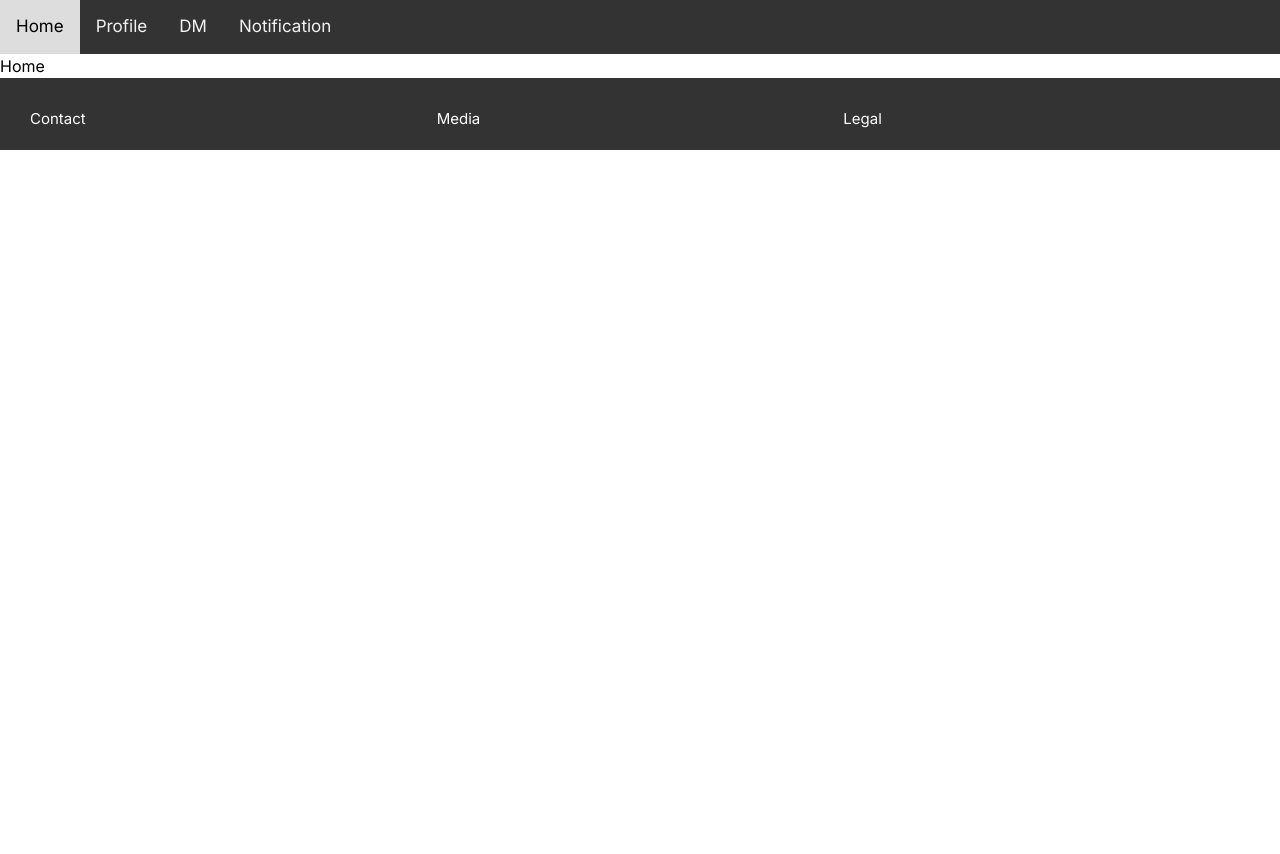
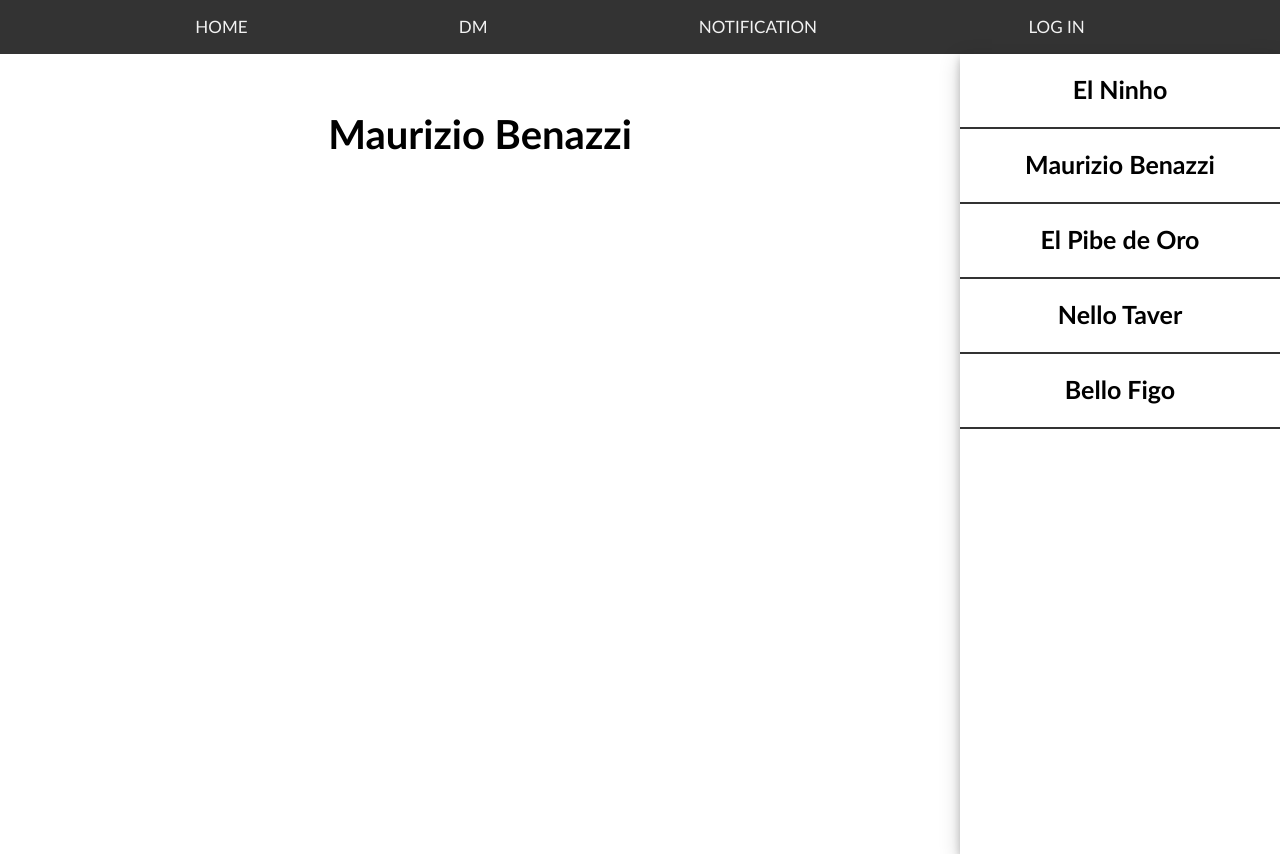
Before and after one commit to matteraggi/avvoltoio-smm, a Next.js app: page / in a window 1280 px wide. Before the commit the page ends 800 px from the top, so only its background shows below. Built offline with nearby package versions, Linux system fonts and the light colour scheme.

Commit message:
prototipo homepage

```diff
--- a/src/app/components/Footer.tsx
+++ /dev/null
@@ -1,13 +0,0 @@
-const Footer = () => {
-  return (
-    <footer className="footer">
-      <ul className="footer__nav">
-        <h2 className="nav__title">Contact</h2>
-        <h2 className="nav__title">Media</h2>
-        <h2 className="nav__title">Legal</h2>
-      </ul>
-    </footer>
-  );
-};
-
-export default Footer;
--- a/src/app/components/Login.tsx
+++ b/src/app/components/Login.tsx
@@ -1,10 +1,12 @@
 import { useState } from "react";
 import { baseUrl } from "../shared";
+import { useRouter } from "next/navigation";
 
 const Login = (props) => {
   const [username, setUsername] = useState("");
   const [password, setPassword] = useState("");
   const [rememberMe, setRememberMe] = useState(false);
+  const router = useRouter();
 
   const [error, setError] = useState(false); //messaggio di errore
 
@@ -33,12 +35,15 @@ const Login = (props) => {
           setPassword("");
           setRememberMe(false);
           setUsername("");
+        } else {
+          router.push("/");
         }
-        //rindirizza verso home
+        //reindirizza verso home
         return response.json();
       })
       .then((data) => {
-        localStorage.setItem("token", data);
+        localStorage.setItem("id_token", data.id_token);
+        console.log(localStorage);
       })
       .catch((error) => {
         console.log("Authorization failed : " + error.message);
@@ -47,13 +52,12 @@ const Login = (props) => {
   };
 
   return (
-    <section className="login">
+    <section className="login ">
       {error ? (
         <div className="error">
           <span className="close" onClick={closeError} />
           <p className="error-text">
-            Le credenziali inserite non
-            corrispondono a nessun account SMM.
+            Le credenziali inserite non corrispondono a nessun account SMM.
           </p>
         </div>
       ) : (
--- a/src/app/components/Navbar.tsx
+++ b/src/app/components/Navbar.tsx
@@ -1,14 +1,21 @@
 import Link from "next/link";
 
 const Navbar = () => {
+
+const logged = false;
+
   return (
     <div className="topnav">
-      <Link href="/">Home</Link>
-      <Link href="/login">Profile</Link>
+      <Link href="/">HOME</Link>
       <Link href="/dm">DM</Link>
-      <Link href="/notification">Notification</Link>
-</div>
-  )
-}
+      <Link href="/notification">NOTIFICATION</Link>
+      {logged ? (
+        <Link href="/profile">PROFILE</Link>
+      ) : (
+        <Link href="/login">LOG IN</Link>
+      )}
+    </div>
+  );
+};
 
-export default Navbar
+export default Navbar;
--- a/src/app/components/Register.tsx
+++ b/src/app/components/Register.tsx
@@ -1,26 +1,101 @@
 import { useState } from "react";
+import { baseUrl } from "../shared";
+
+export class Registration {
+  constructor(
+    public login: string,
+    public email: string,
+    public password: string,
+    public langKey: string
+  ) {}
+}
 
 const Register = (props) => {
-  const [username, setUsername] = useState("");
+  const [login, setLogin] = useState("");
   const [email, setEmail] = useState("");
   const [password, setPassword] = useState("");
+  const langKey = "en";
 
-  const handlesubmit = (e) => {
+  const [error, setError] = useState(false); //messaggio di errore
+  const [registered, setRegistered] = useState(false); //si è registrato?
+
+  const closeError = () => {
+    setError(false);
+  };
+  const closeRegistered = () => {
+    setRegistered(false);
+  };
+
+  const register = (e) => {
     e.preventDefault();
+    const url = baseUrl + "api/register";
+
+    fetch(url, {
+      method: "POST",
+      headers: {
+        "Content-Type": "application/json",
+      },
+      body: JSON.stringify({
+        login: login,
+        email: email,
+        password: password,
+        langKey: langKey,
+      }),
+    })
+      .then((response) => {
+        if (!response.ok) {
+          setError(true);
+          setPassword("");
+          setEmail("");
+          setLogin("");
+        } else {
+          setRegistered(true);
+        }
+        return response.json();
+      })
+      .catch((error) => {
+        console.log("Authorization failed : " + error.message);
+      });
   };
 
   return (
+    <section className="register ">
+      {error ? (
+        <div className="error">
+          <span className="close" onClick={closeError} />
+          <p className="error-text">
+            La registrazione è fallita. Riprova con nuove credenziali.
+          </p>
+        </div>
+      ) : (
+        <div className="space"></div>
+      )}
+      {registered ? (
+        <div className="registered">
+          <span className="close" onClick={closeRegistered} />
+          <p>
+            <button
+              onClick={() => props.onFormSwitch("login")}
+              className="chang-auth registered-text"
+            >
+              Ti sei appena registrato! Log in here!
+            </button>
+          </p>
+        </div>
+      ) : (
+        <div className="space"></div>
+      )}
       <div className="auth-form">
         <h1>Squealer SMM Registration 💦</h1>
-      <form onSubmit={handlesubmit} className="form-box">
-        <label htmlFor="username">Username</label>
+        <form onSubmit={register} className="form-box">
+          <label htmlFor="login">Username</label>
           <input
-          value={username}
-          onChange={(e) => setUsername(e.target.value)}
-          type="username"
+            value={login}
+            onChange={(e) => setLogin(e.target.value)}
+            type="login"
             placeholder="canny"
-          id="username"
-          name="username"
+            id="login"
+            name="login"
           ></input>
           <label htmlFor="email">Email</label>
           <input
@@ -51,6 +126,7 @@ const Register = (props) => {
           You already have an account? Log in here!
         </button>
       </div>
+    </section>
   );
 };
 
--- a/src/app/globals.css
+++ b/src/app/globals.css
@@ -19,7 +19,7 @@
 .authpage{
   text-align: center;
   display: flex;
-  min-height: 800px;
+  min-height: 900px;
   align-items: center;
   justify-content: center;
   background-image: linear-gradient(79deg, rgb(130, 149, 213), rgb(28, 67, 195), rgb(139, 162, 239));
@@ -84,12 +84,15 @@ h1{
 }
 
 .topnav {
+  display: flex;
   overflow: hidden;
   background-color: #333;
+  justify-content: space-evenly;
+  font-family:'Gill Sans', 'Gill Sans MT', Calibri, 'Trebuchet MS', sans-serif;
 }
 
 .topnav a {
-  float: left;
+  float:right;
   color: #f2f2f2;
   text-align: center;
   padding: 14px 16px;
@@ -107,39 +110,32 @@ h1{
   color: white;
 }
 
+
 .footer {
   display: flex;
-  padding: 30px 30px 20px 30px;
+  overflow: hidden;
   background-color: #333;
+  justify-content: space-evenly;
 }
 
-.footer > * {
-  flex:  1 100%;
+.footer a {
+  float:right;
+  color: #f2f2f2;
+  text-align: center;
+  padding: 14px 16px;
+  text-decoration: none;
+  font-size: 17px;
 }
 
-.nav__title {
-  font-weight: 400;
-  font-size: 15px;
+.footer a:hover {
+  background-color: #ddd;
+  color: black;
+}
+
+.footer a.active {
+  background-color: #04AA6D;
   color: white;
 }
-
-.footer ul {
-  list-style: none;
-  padding-left: 0;
-}
-
-
-.footer__nav {
-  display: flex;
-	flex-flow: row wrap;
-  align-items: center;
-  justify-content: center;
-}
-
-
-  .footer__nav > * {
-    flex: 1;
-  }
 
 
 .error{
@@ -148,11 +144,12 @@ h1{
   padding: 10px;
   width: 500px;
   height: 100px;
+}
 
-}
 .close:before{
   content: "\00d7"; /* This will render the 'X' */
   color: white;
+  cursor: pointer;
 }
 
 .error-text{
@@ -171,3 +168,68 @@ h1{
 .login{
   justify-content: center;
 }
+
+.registered{
+  background-color: rgb(13, 171, 5);
+  margin: 20px;
+  padding: 10px;
+  width: 500px;
+  height: 100px;
+}
+
+.registered-text{
+    color: white;
+    font-family: Verdana, Geneva, Tahoma, sans-serif;
+    font-size: 20px;
+}
+
+.homepage{
+  display: grid;
+  grid-template-columns: 3fr 1fr;
+  justify-content: center;
+  height: 100vh;
+}
+
+.sidebar{
+  box-shadow: 0 4px 8px 0 rgba(0, 0, 0, 0.2), 0 6px 20px 0 rgba(0, 0, 0, 0.19);
+}
+
+.box{
+  height: 75px;
+  display: flex;
+  justify-content: center;
+  align-items: center;
+  border-style: solid;
+  border-top-width: 0px;
+  border-bottom-width: 2px;
+  border-color: #333;
+  cursor: pointer;
+}
+
+li:hover{
+  background-color: lightblue;
+}
+
+li:focus{
+  background-color: #333;
+  color: white;
+}
+
+
+h3{
+  font-family: 'Gill Sans', 'Gill Sans MT', Calibri, 'Trebuchet MS', sans-serif;
+  font-weight: bold;
+  font-size: 25px;
+}
+
+.dashboard{
+  padding-top: 50px;
+  display: flex;
+  justify-content: center;
+}
+
+h2{
+  font-family: 'Gill Sans', 'Gill Sans MT', Calibri, 'Trebuchet MS', sans-serif;
+  font-weight: bold;
+  font-size: 40px;
+}
--- a/src/app/layout.tsx
+++ b/src/app/layout.tsx
@@ -2,7 +2,6 @@ import "./globals.css";
 import type { Metadata } from "next";
 import { Inter } from "next/font/google";
 import Navbar from "./components/Navbar";
-import Footer from "./components/Footer";
 const inter = Inter({ subsets: ["latin"] });
 
 export const metadata: Metadata = {
@@ -20,7 +19,6 @@ export default function RootLayout({
       <body className={inter.className}>
         <Navbar />
         {children}
-        <Footer />
       </body>
     </html>
   );
--- /dev/null
+++ b/src/app/notification/page.tsx
@@ -0,0 +1,5 @@
+const page = () => {
+  return <div>notification</div>;
+};
+
+export default page;
--- a/src/app/page.tsx
+++ b/src/app/page.tsx
@@ -1,5 +1,40 @@
 import React from "react";
 
 export default function Home() {
-  return <div>Home</div>;
+  return (
+    <section className="homepage">
+      <div className="dashboard">
+        <h2>Maurizio Benazzi</h2>
+      </div>
+      <div className="sidebar">
+        <ul>
+          <li tabIndex={0}>
+            <div className="box">
+              <h3>El Ninho</h3>
+            </div>
+          </li>
+          <li tabIndex={0}>
+            <div className="box">
+              <h3>Maurizio Benazzi</h3>
+            </div>
+          </li>
+          <li tabIndex={0}>
+            <div className="box">
+              <h3>El Pibe de Oro</h3>
+            </div>
+          </li>
+          <li tabIndex={0}>
+            <div className="box">
+              <h3>Nello Taver</h3>
+            </div>
+          </li>
+          <li tabIndex={0}>
+            <div className="box">
+              <h3>Bello Figo</h3>
+            </div>
+          </li>
+        </ul>
+      </div>
+    </section>
+  );
 }
--- /dev/null
+++ b/src/app/profile/page.tsx
@@ -0,0 +1,7 @@
+const page = () => {
+  return (
+    <div>profile</div>
+  )
+}
+
+export default page
```
Also changed, not shown: src/app/shared.tsx (line endings or trailing spaces). Lines whose indentation alone changed are shown as unchanged.
